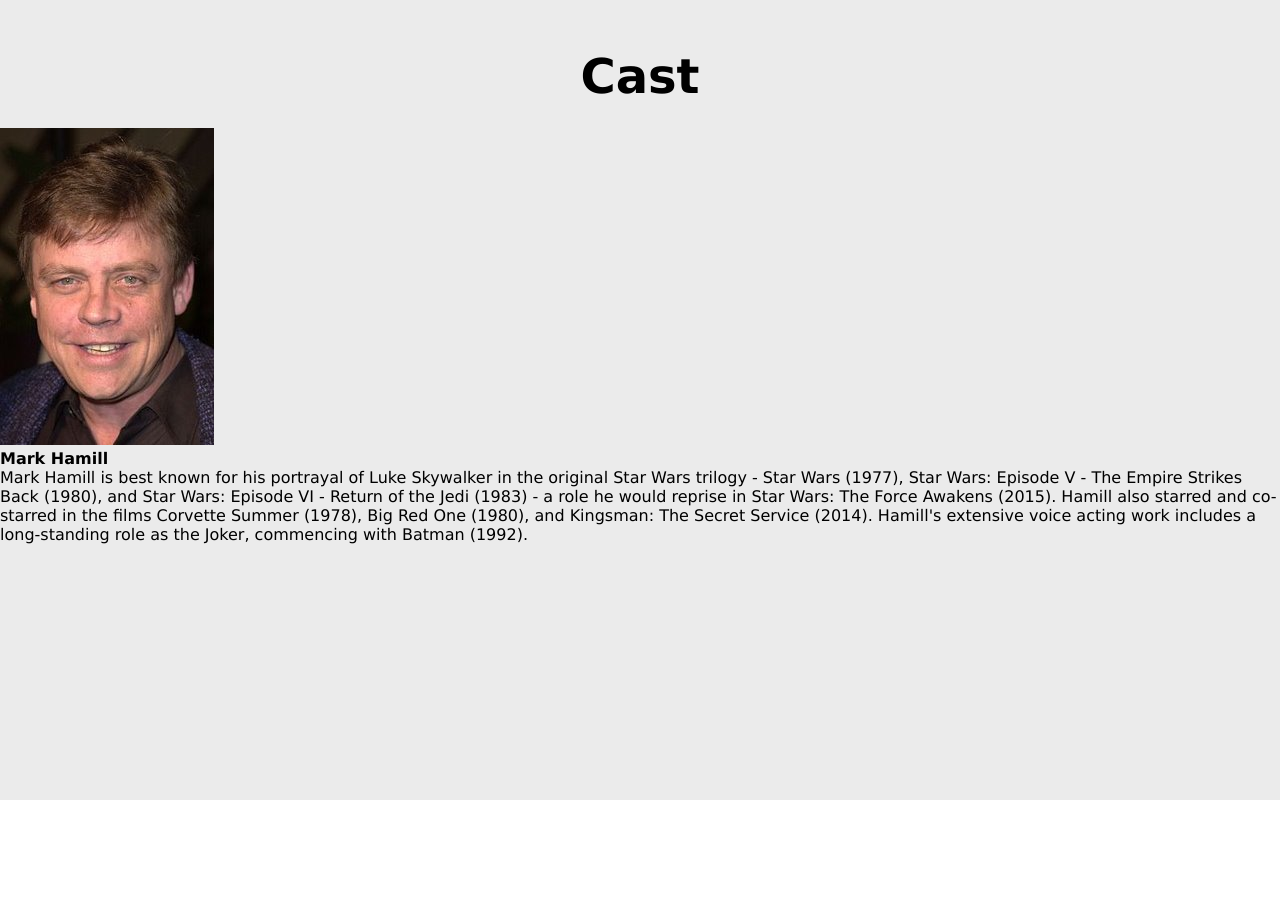
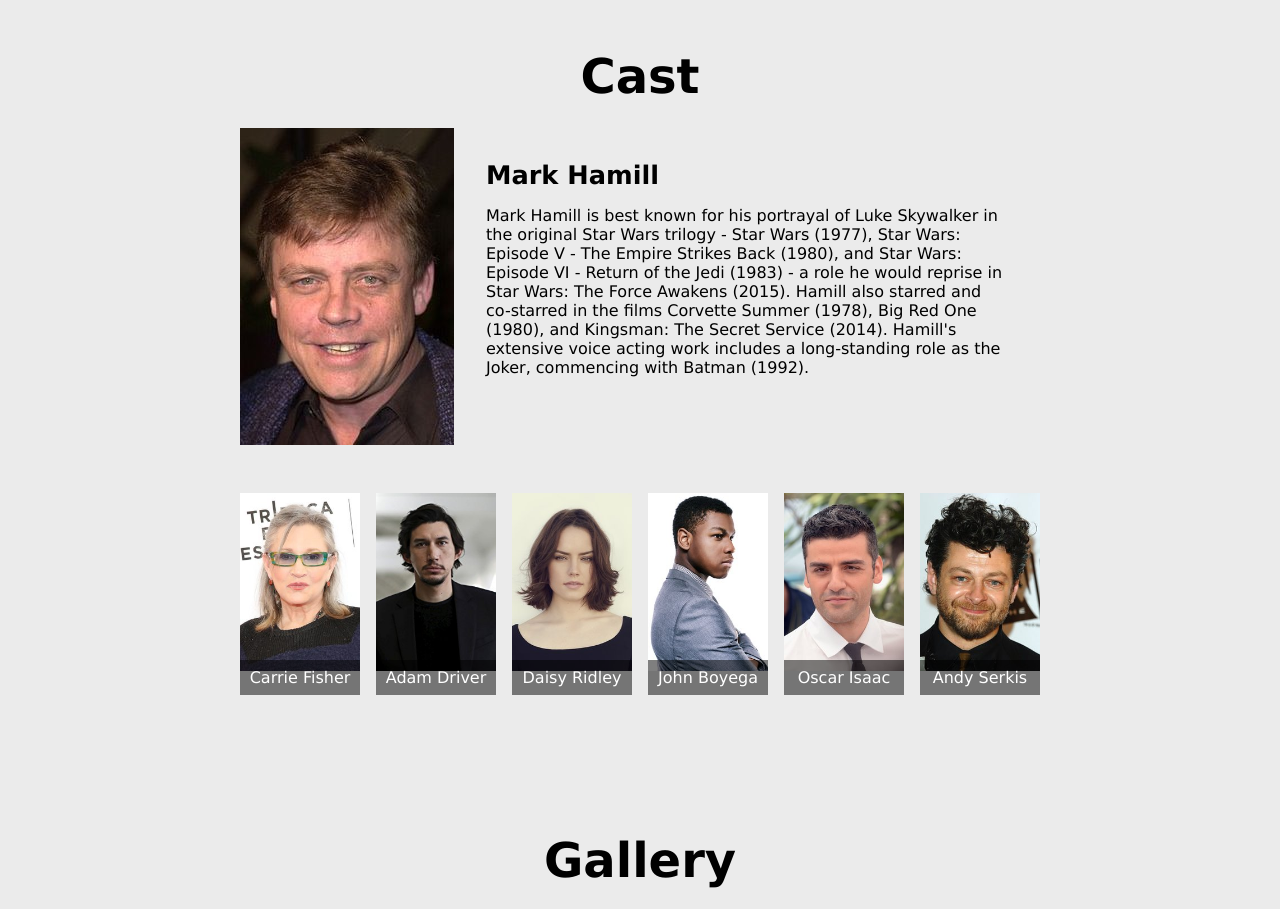
Before and after one commit to Matej-Basta/Day-6---The-Last-Jedi, a website: page index.html in a window 1280 px wide. Shown: the part 3040-3949 px from the top of the page. Before the commit the page ends 3840 px from the top, so only its background shows below. Drawn offline with Linux system fonts and the light colour scheme.

Commit message:
Finished Cast section

```diff
--- a/index.html
+++ b/index.html
@@ -15,7 +15,7 @@
         <a href="#characters">Characters</a>
         <a href="#ratings">Ratings</a>
         <a href="#cast">Cast</a>
-        <a href="#">Gallery</a>
+        <a href="#gallery">Gallery</a>
       </nav>
       <div class="header__container">
         <h1 class="header__container__heading1">The Last Jedi</h1>
@@ -76,17 +76,52 @@
         <h3 class="cast__heading">Cast</h3>
         <div class="cast__container">
           <img src="img/hamill.jpg" alt="Hamill" />
-          <h4>Mark Hamill</h4>
-          <p>
-            Mark Hamill is best known for his portrayal of Luke Skywalker in the
-            original Star Wars trilogy - Star Wars (1977), Star Wars: Episode V
-            - The Empire Strikes Back (1980), and Star Wars: Episode VI - Return
-            of the Jedi (1983) - a role he would reprise in Star Wars: The Force
-            Awakens (2015). Hamill also starred and co-starred in the films
-            Corvette Summer (1978), Big Red One (1980), and Kingsman: The Secret
-            Service (2014). Hamill's extensive voice acting work includes a
-            long-standing role as the Joker, commencing with Batman (1992).
-          </p>
+          <div class="cast__container__text">
+            <h4>Mark Hamill</h4>
+            <p>
+              Mark Hamill is best known for his portrayal of Luke Skywalker in
+              the original Star Wars trilogy - Star Wars (1977), Star Wars:
+              Episode V - The Empire Strikes Back (1980), and Star Wars: Episode
+              VI - Return of the Jedi (1983) - a role he would reprise in Star
+              Wars: The Force Awakens (2015). Hamill also starred and co-starred
+              in the films Corvette Summer (1978), Big Red One (1980), and
+              Kingsman: The Secret Service (2014). Hamill's extensive voice
+              acting work includes a long-standing role as the Joker, commencing
+              with Batman (1992).
+            </p>
+          </div>
+        </div>
+        <div class="cast__container2">
+          <div>
+            <img src="img/fisher.jpg" alt="Fisher" />
+            <p>Carrie Fisher</p>
+          </div>
+          <div>
+            <img src="img/driver.jpg" alt="Driver" />
+            <p>Adam Driver</p>
+          </div>
+          <div>
+            <img src="img/ridley.jpg" alt="Ridley" />
+            <p>Daisy Ridley</p>
+          </div>
+          <div>
+            <img src="img/boyega.jpg" alt="Boyega" />
+            <p>John Boyega</p>
+          </div>
+          <div>
+            <img src="img/isaac.jpg" alt="Isaac" />
+            <p>Oscar Isaac</p>
+          </div>
+          <div>
+            <img src="img/serkis.jpg" alt="Serkis" />
+            <p>Andy Serkis</p>
+          </div>
+        </div>
+      </section>
+      <section id="gallery" class="gallery">
+        <h3 class="gallery__heading">Gallery</h3>
+        <div class="gallery__container">
+          <img src="img/gallery.jpg" alt="Picture of a star ship" />
         </div>
       </section>
     </main>
--- a/style.scss
+++ b/style.scss
@@ -211,4 +211,67 @@
   &__heading {
     @include header;
   }
+
+  &__container {
+    display: flex;
+    flex-direction: row;
+    @include w(800px);
+    margin: auto;
+
+    &__text {
+      padding: 2rem;
+
+      h4 {
+        margin-bottom: 1rem;
+        @include fs(1.6rem);
+      }
+    }
+  }
+
+  &__container2 {
+    @include h(30%);
+    @include w(800px);
+    display: flex;
+    margin: 3rem auto 0rem;
+    gap: 1rem;
+
+    div {
+      position: relative;
+      color: white;
+      text-align: center;
+
+      img {
+        @include w(100%);
+      }
+
+      p {
+        position: absolute;
+        margin: auto;
+        background-color: rgba(0, 0, 0, 0.5);
+        display: block;
+        padding: 0.5rem;
+        width: 100%;
+        bottom: 1.5rem;
+      }
+    }
+  }
 }
+
+.gallery {
+  background-color: $lightGray;
+  @include h(100vh);
+  padding-top: 2rem;
+
+  &__heading {
+    @include header;
+  }
+
+  &__container {
+    @include w(100%);
+    @include h(70vh);
+
+    img {
+      @include w(100%);
+    }
+  }
+}
```
Also changed, not shown: style.css.
